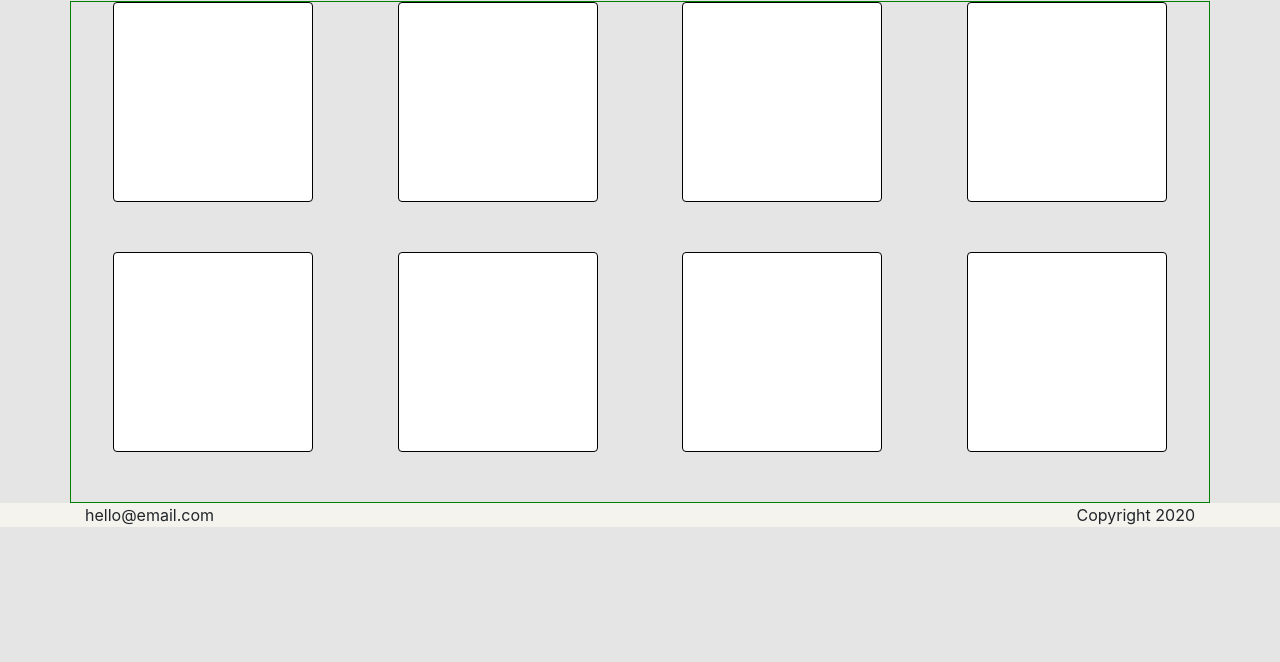
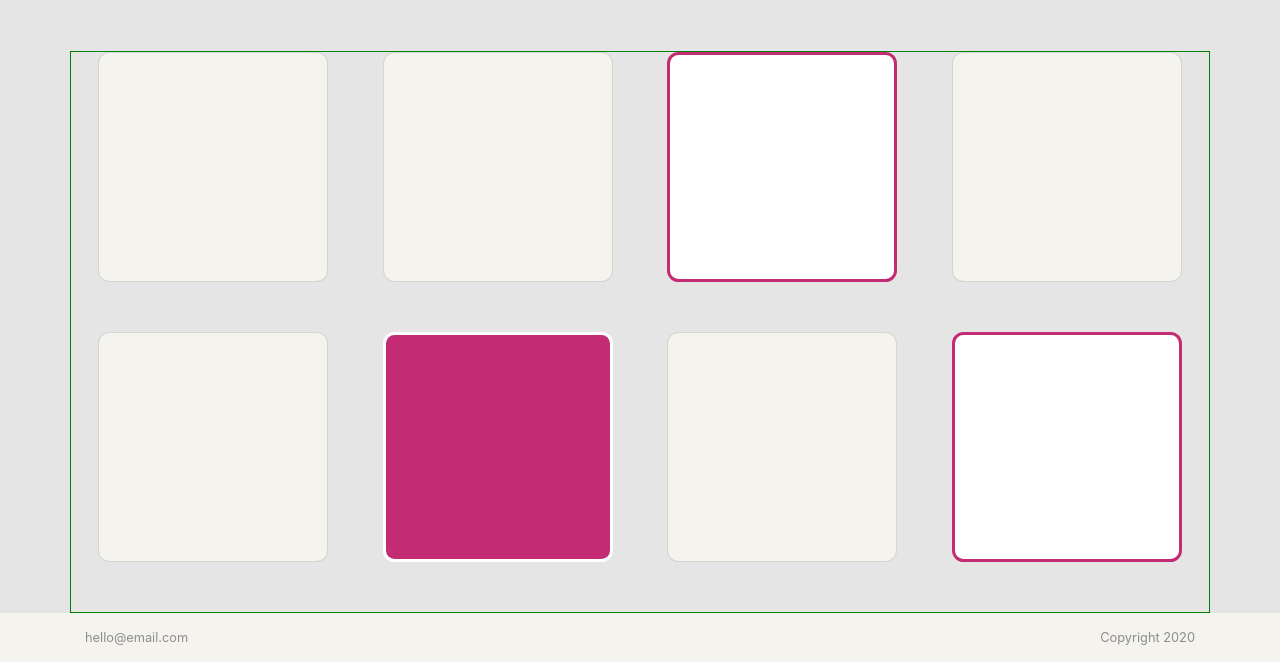
Before and after one commit to Kaladinge/lars-inge-johnsen-css-frameworks-ma1, a plain HTML site: page index.html in a window 1280 px wide. Shown: the part 186-848 px from the top of the page. Before the commit the page ends 800 px from the top, so only its background shows below. Drawn offline with nearby package versions, Linux system fonts and the light colour scheme.

Commit message:
styled the different elements so that they look good and are responsive

```diff
--- a/index.html
+++ b/index.html
@@ -17,12 +17,13 @@
 </head>
 
 <body>
-
+    <div class="wrapper">
         <nav class="navbar navbar-expand-md navbar-light bg-light">
             <div class="container">
                 <a class="navbar-brand" href="#">MA1</a>
-            <button class="navbar-toggler" type="button" data-toggle="collapse" data-target="#navbarSupportedContent"
-                aria-controls="navbarSupportedContent" aria-expanded="false" aria-label="Toggle navigation">
+                <button class="navbar-toggler" type="button" data-toggle="collapse"
+                    data-target="#navbarSupportedContent" aria-controls="navbarSupportedContent" aria-expanded="false"
+                    aria-label="Toggle navigation">
                     <span class="navbar-toggler-icon"></span>
                 </button>
 
@@ -52,8 +53,8 @@
                 <div class="col-sm-12 col-md-6 col-lg-3">
                     <div class="card"></div>
                 </div>
-            <div class="col-sm-12 col-md-6 col-lg-3 white">
-                <div class="card"></div>
+                <div class="col-sm-12 col-md-6 col-lg-3">
+                    <div class="card white"></div>
                 </div>
                 <div class="col-sm-12 col-md-6 col-lg-3">
                     <div class="card"></div>
@@ -61,19 +62,19 @@
                 <div class="col-sm-12 col-md-6 col-lg-3">
                     <div class="card"></div>
                 </div>
-            <div class="col-sm-12 col-md-6 col-lg-3 pink">
-                <div class="card"></div>
+                <div class="col-sm-12 col-md-6 col-lg-3">
+                    <div class="card pink"></div>
                 </div>
                 <div class="col-sm-12 col-md-6 col-lg-3">
                     <div class="card"></div>
                 </div>
-            <div class="col-sm-12 col-md-6 col-lg-3 white">
-                <div class="card"></div>
+                <div class="col-sm-12 col-md-6 col-lg-3">
+                    <div class="card white"></div>
                 </div>
             </div>
 
         </div>
-
+    </div>
     <footer>
         <div class="container">
             <div>hello@email.com</div>
--- a/partials/_base.scss
+++ b/partials/_base.scss
@@ -1,22 +1,35 @@
+html, body {
+    height: 100%;
+}
+
 body {
     background-color: getColor(light-grey);
+    display: flex;
+    flex-direction: column;
+    justify-content: space-between;
 
     h1 {
     text-align: center;
-    margin-top: 30px;
-    margin-bottom: 40px;
+    margin-top: 50px;
+    margin-bottom: 60px;
     color: getColor(blackish);
     }
 }
 
 .row {
     border: 1px solid green;
+
     .card {
-        width: 200px;
-        height: 200px;
-        background-color: white;
-        border: 1px solid black;
+        @include makeCard(getColor(cream),none);
         margin: 0 auto;
         margin-bottom: 50px;
     }
+
+    .white {
+        @include makeCard(white,getColor(cherry));
+    }
+
+    .pink {
+        @include makeCard(getColor(cherry),white);
+    }
 }
--- a/partials/_footer.scss
+++ b/partials/_footer.scss
@@ -1,5 +1,8 @@
 footer {
     background-color: getColor(cream);
+    color: getColor(dark-grey);
+    flex-shrink: 0;
+    padding: 15px 0;
 
     .container {
         display: flex;
--- /dev/null
+++ b/partials/_mixin.scss
@@ -0,0 +1,7 @@
+@mixin makeCard($fillColor,$borderColor) {
+    width: 230px;
+    height: 230px;
+    border-radius: 5%;
+    background-color: $fillColor;
+    border: 3px solid $borderColor;
+}
--- a/partials/_typography.scss
+++ b/partials/_typography.scss
@@ -3,7 +3,7 @@ html {
 }
 
 .navbar-brand {
-    font-size: 1.8em;
+    font-size: 2.2em;
     font-weight: 300;
 }
 
@@ -13,4 +13,10 @@ h1 {
 
 ul > li {
     font-family: $heading-font;
+    text-transform: uppercase;
+    font-size: 1.2em;
 }
+
+footer {
+    font-size: 0.8em;
+}
--- a/sass/style.scss
+++ b/sass/style.scss
@@ -1,4 +1,5 @@
 @import "../partials/variables";
+@import "../partials/mixin";
 @import "../partials/nav";
 @import "../partials/base";
 @import "../partials/typography";
```
Also changed, not shown: css/style.css, 1 other file. Lines whose indentation alone changed are shown as unchanged.
